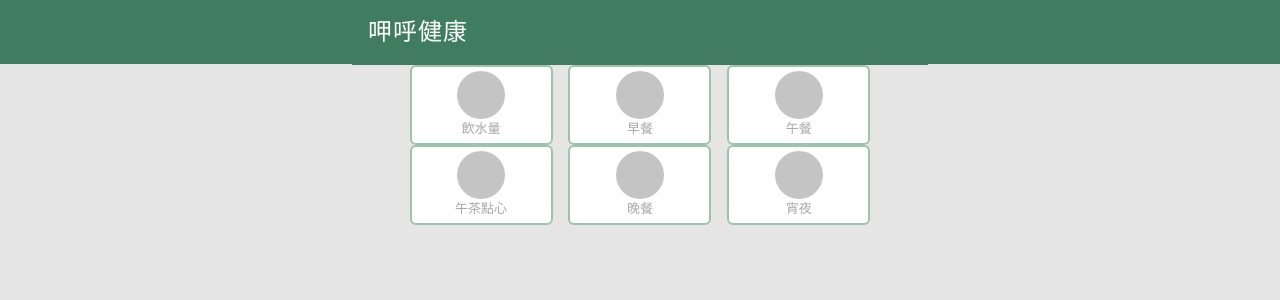
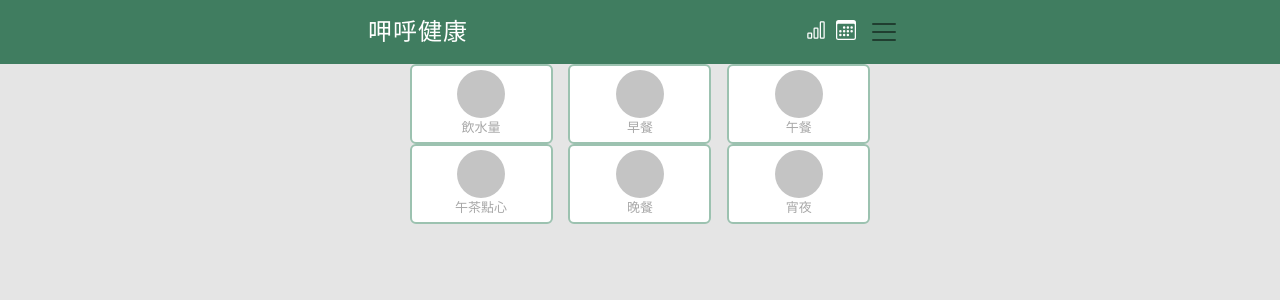
Before and after one commit to yachen168/Healthy-Eating, a Vue app: page /recording/home in a window 1280 px wide. Shown: the top 300 px of the page. Built offline with nearby package versions, Linux system fonts and the light colour scheme.

Commit message:
feat: layout of sidebar

```diff
--- a/src/components/common/Navbar.vue
+++ b/src/components/common/Navbar.vue
@@ -1,5 +1,5 @@
 <template>
-  <div class="header">
+  <div class="navbar">
     <div>
       <h4 v-if="$route.name !== 'Home'" class="logo" slot="left">呷呼健康</h4>
     </div>
@@ -14,11 +14,12 @@ export default {};
 </script>
 
 <style lang="scss" scoped>
-.header {
+.navbar {
   display: flex;
   justify-content: space-between;
   align-items: center;
-  padding: 18px 16px;
+  padding: 0 16px;
+  height: 64px;
   background-color: #407d60;
   .logo {
     font-size: 24px;
--- /dev/null
+++ b/src/components/common/Sidebar.vue
@@ -0,0 +1,82 @@
+<template>
+  <div>
+    <b-sidebar
+      id="sidebar-backdrop"
+      backdrop
+      right
+      shadow
+      no-header
+      width="180px"
+    >
+      <div class="sidebar-header">
+        <!-- ===== 使用者大頭照 ===== -->
+        <b-avatar src="" size="42px"></b-avatar>
+        <!-- ======== -->
+        <div class="user-info">
+          <h2 class="user-name">{{ "健康先生" }}</h2>
+          <span class="details">查看個人檔案</span>
+        </div>
+      </div>
+      <nav class="sidebar-body">
+        <p class="nav-item">修改密碼</p>
+        <p class="nav-item">登出</p>
+      </nav>
+    </b-sidebar>
+  </div>
+</template>
+
+<script>
+export default {};
+</script>
+
+<style lang="scss" scoped>
+.sidebar-header {
+  display: flex;
+  justify-content: space-between;
+  padding: 20px;
+  background: linear-gradient(
+      to right,
+      #9cc2b0 12.5%,
+      transparent 12.5% 25%,
+      #9cc2b0 25% 37.5%,
+      transparent 37.5% 50%,
+      #9cc2b0 50% 62.5%,
+      transparent 62.5% 75%,
+      #9cc2b0 75% 87.5%,
+      transparent 87.5% 100%
+    )
+    repeat-x bottom;
+  background-size: 45px 1px;
+  .user-name {
+    color: #383838;
+    font-size: 14px;
+    font-weight: 700;
+  }
+  .details {
+    color: #407d60;
+    font-size: 14px;
+    cursor: pointer;
+  }
+}
+
+.sidebar-body {
+  padding-top: 20px;
+  padding-left: 32px;
+  .nav-item {
+    color: #383838;
+    font-size: 14px;
+    font-weight: 700;
+    cursor: pointer;
+  }
+  .nav-item + .nav-item {
+    margin-top: 42px;
+  }
+}
+
+::v-deep .b-sidebar-backdrop {
+  top: 64px;
+}
+::v-deep .b-sidebar.b-sidebar-right {
+  top: 64px;
+}
+</style>
--- a/src/views/recording/Entry.vue
+++ b/src/views/recording/Entry.vue
@@ -1,18 +1,48 @@
 <template>
   <div>
-    <Navbar></Navbar>
+    <header>
+      <Navbar>
+        <div>
+          <b-icon icon="bar-chart"></b-icon>
+          <b-icon icon="calendar3"></b-icon>
+          <!-- ===== 漢堡選單按鈕 ==== -->
+          <b-navbar toggleable class="p-0 d-inline">
+            <b-navbar-toggle target="nav-collapse" v-b-toggle.sidebar-backdrop>
+            </b-navbar-toggle>
+          </b-navbar>
+          <Sidebar></Sidebar>
+        </div>
+      </Navbar>
+    </header>
     <router-view />
   </div>
 </template>
 
 <script>
 import Navbar from "@/components/common/Navbar";
+import Sidebar from "@/components/common/Sidebar";
 
 export default {
   components: {
-    Navbar
+    Navbar,
+    Sidebar
   }
 };
 </script>
 
-<style lang="scss" scoped></style>
+<style lang="scss" scoped>
+header {
+  svg {
+    font-size: 20px;
+    color: #fff;
+  }
+  svg + svg {
+    margin-left: 10px;
+  }
+}
+::v-deep .navbar-light .navbar-toggler {
+  color: #fff;
+  border-color: transparent;
+  outline: none;
+}
+</style>
```
Also changed, not shown: src/plugins/bootstrap-vue.js (+7 -1 lines).
